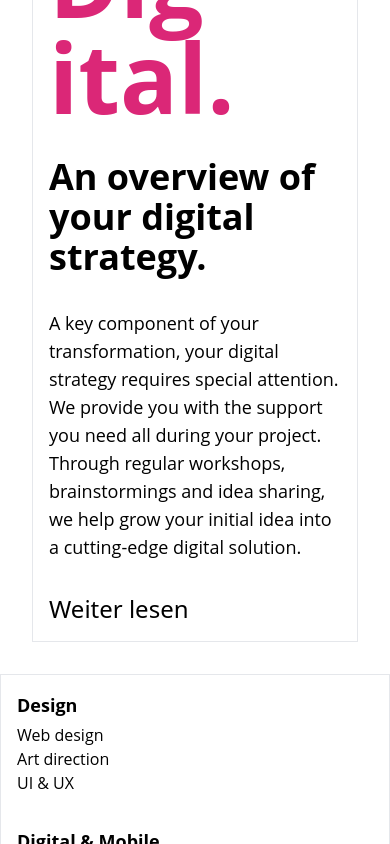
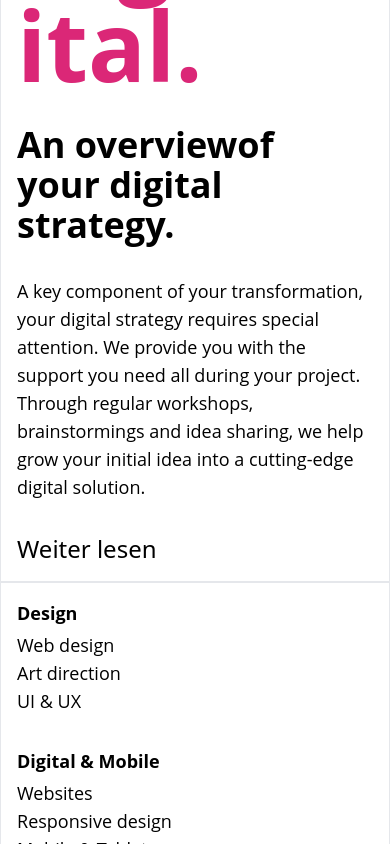
Before and after one commit to cruzentwickler/willcruz, a Next.js app: page / in a window 390 px wide. Shown: the part 960-1804 px from the top of the page. Built offline with nearby package versions, Linux system fonts and the light colour scheme; what @tailwindcss/typography would draw is missing.

Commit message:
Working in the responsivnes of the About component. I isolate some partes of About component in separates compononts

```diff
--- /dev/null
+++ b/components/homePage/About/Content.js
@@ -0,0 +1,26 @@
+import Link from 'next/link';
+import Title from '@/components/Title';
+
+const Content = () => {
+  const data = {
+    title: 'Digital',
+    subTitle: 'An overviewof your digital strategy.',
+    content:
+      'A key component of your transformation, your digital strategy requires special attention. We provide you with the support you need all during your project. Through regular workshops, brainstormings and idea sharing, we help grow your initial idea into a cutting-edge digital solution.',
+    url: '/'
+  };
+  const { title, subTitle, content, url } = data;
+
+  return (
+    <div className="border lg:max-w-xs grid gap-8 p-4">
+      <Title title={title} />
+      <p className="text-4xl font-bold max-w-xs">{subTitle}</p>
+      <p className="text-lg max-w-lg">{content}</p>
+      <Link href={url}>
+        <a className="font-handwriting text-2xl">Weiter lesen</a>
+      </Link>
+    </div>
+  );
+};
+
+export default Content;
--- a/components/homePage/About/Services.js
+++ b/components/homePage/About/Services.js
@@ -1,13 +1,103 @@
 import React from 'react';
 import Link from 'next/link';
 
-const Services = ({ data }) => {
+const Services = () => {
+  const data = [
+    {
+      id: '1',
+      title: 'Design',
+      description: [
+        {
+          name: 'Web design',
+          url: '/'
+        },
+        {
+          name: 'Art direction',
+          url: '/'
+        },
+        {
+          name: 'UI & UX',
+          url: '/'
+        }
+      ]
+    },
+    {
+      id: '2',
+      title: 'Digital & Mobile',
+      description: [
+        {
+          name: 'Websites',
+          url: '/'
+        },
+        {
+          name: 'Responsive design',
+          url: '/'
+        },
+        {
+          name: 'Mobile & Tablet',
+          url: '/'
+        },
+        {
+          name: 'Mobile apps (iOS, Android)',
+          url: '/'
+        }
+      ]
+    },
+    {
+      id: '3',
+      title: 'Web Development',
+      description: [
+        {
+          name: 'Front end & Back end',
+          url: '/'
+        },
+        {
+          name: 'Interaction design',
+          url: '/'
+        },
+        {
+          name: 'Magento, Wordpress',
+          url: '/'
+        },
+        {
+          name: 'Symfony, Laravel',
+          url: '/'
+        }
+      ]
+    },
+    {
+      id: '4',
+      title: 'Social Media & Webmarketing',
+      description: [
+        {
+          name: 'Social Media Strategy',
+          url: '/'
+        },
+        {
+          name: 'Community Management',
+          url: '/'
+        },
+        {
+          name: 'Bloggers & influencers',
+          url: '/'
+        },
+        {
+          name: 'Reporting, live events',
+          url: '/'
+        },
+        {
+          name: 'Mailing & competition',
+          url: '/'
+        }
+      ]
+    }
+  ];
+
   return (
     <div className="border grid sm:grid-cols-2">
       {data.map((item) => (
-        <ul key={item.id} className="p-4">
-          <h3 className="font-bold text-lg mb-1">{item.title}</h3>
-
+        <ul key={item.id} className="p-4 text-lg">
+          <h3 className="font-bold mb-1">{item.title}</h3>
           {item.description.map((item) => (
             <li key={item.name}>
               <Link href={item.url}>
--- a/components/homePage/About/index.js
+++ b/components/homePage/About/index.js
@@ -1,123 +1,14 @@
-import Link from 'next/link';
-import Title from '@/components/Title';
+import Content from '@/components/homePage/About/Content';
 import Services from '@/components/homePage/About/Services';
+
 const About = () => {
-  const data = [
-    {
-      id: '1',
-      title: 'Design',
-      description: [
-        {
-          name: 'Web design',
-          url: '/'
-        },
-        {
-          name: 'Art direction',
-          url: '/'
-        },
-        {
-          name: 'UI & UX',
-          url: '/'
-        }
-      ]
-    },
-    {
-      id: '2',
-      title: 'Digital & Mobile',
-      description: [
-        {
-          name: 'Websites',
-          url: '/'
-        },
-        {
-          name: 'Responsive design',
-          url: '/'
-        },
-        {
-          name: 'Mobile & Tablet',
-          url: '/'
-        },
-        {
-          name: 'Mobile apps (iOS, Android)',
-          url: '/'
-        }
-      ]
-    },
-    {
-      id: '3',
-      title: 'Web Development',
-      description: [
-        {
-          name: 'Front end & Back end',
-          url: '/'
-        },
-        {
-          name: 'Interaction design',
-          url: '/'
-        },
-        {
-          name: 'Magento, Wordpress',
-          url: '/'
-        },
-        {
-          name: 'Symfony, Laravel',
-          url: '/'
-        }
-      ]
-    },
-    {
-      id: '4',
-      title: 'Social Media & Webmarketing',
-      description: [
-        {
-          name: 'Social Media Strategy',
-          url: '/'
-        },
-        {
-          name: 'Community Management',
-          url: '/'
-        },
-        {
-          name: 'Bloggers & influencers',
-          url: '/'
-        },
-        {
-          name: 'Reporting, live events',
-          url: '/'
-        },
-        {
-          name: 'Mailing & competition',
-          url: '/'
-        }
-      ]
-    }
-  ];
-
   return (
-    <section className="grid min-h-screen md:grid-cols-2 ">
-      <div className="content-center grid justify-center p-8">
-        <div className="border md:max-w-xs grid gap-8 p-4">
-          <Title title="Digital" />
-          <p className="text-4xl font-bold max-w-xs">
-            An <span className="font-handwriting">overview</span> of your
-            digital strategy
-            <span className="">.</span>
-          </p>
-          <p className="text-lg">
-            A key component of your transformation, your digital strategy
-            requires special attention. We provide you with the support you need
-            all during your project. Through regular workshops, brainstormings
-            and idea sharing, we help grow your initial idea into a cutting-edge
-            digital solution.
-          </p>
-
-          <Link href="/">
-            <a className="font-handwriting text-2xl">Weiter lesen</a>
-          </Link>
-        </div>
+    <section className="grid min-h-screen lg:grid-cols-2 ">
+      <div className="content-center grid justify-center">
+        <Content />
       </div>
       <div className="content-end grid">
-        <Services data={data} />
+        <Services />
       </div>
     </section>
   );
```
